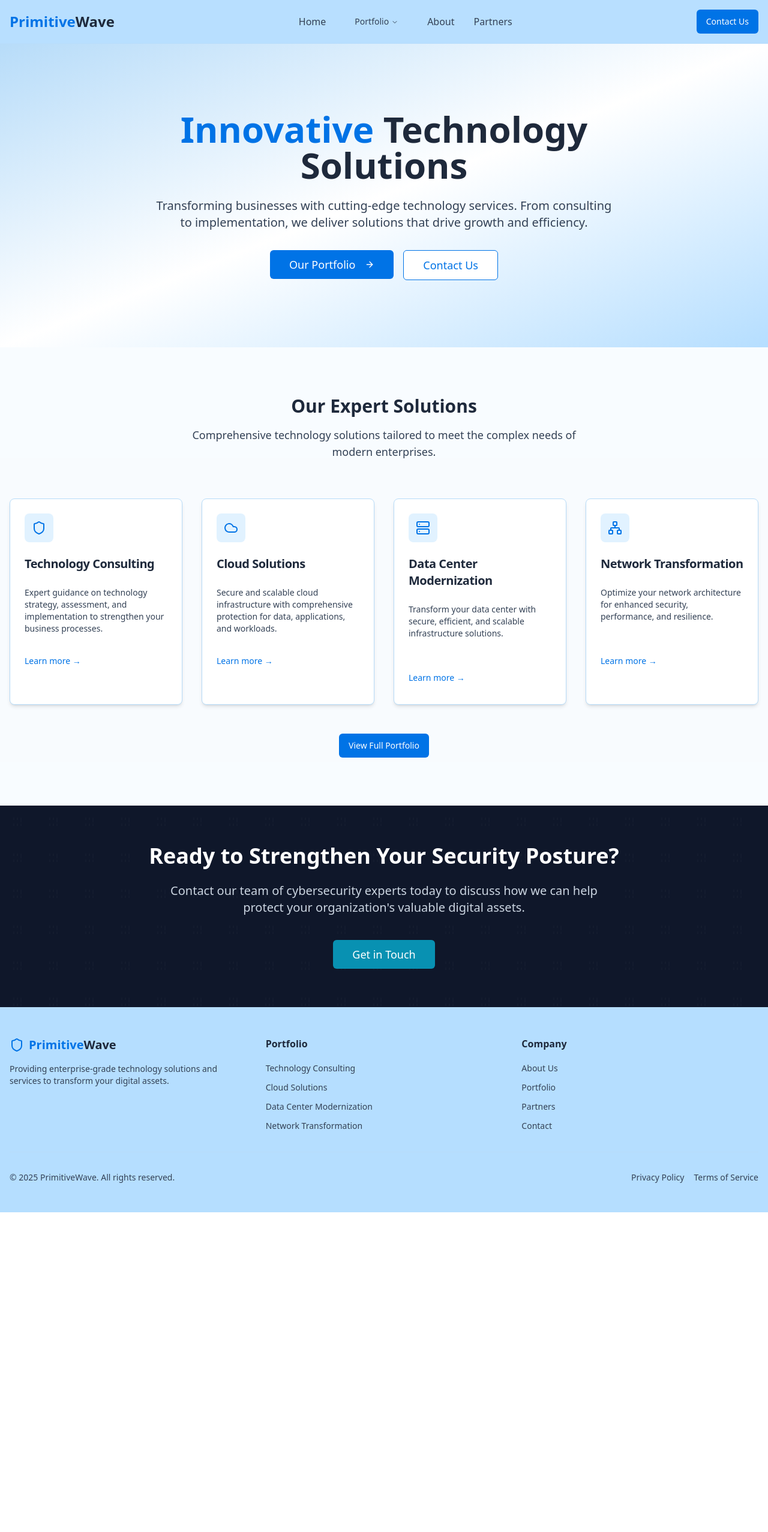
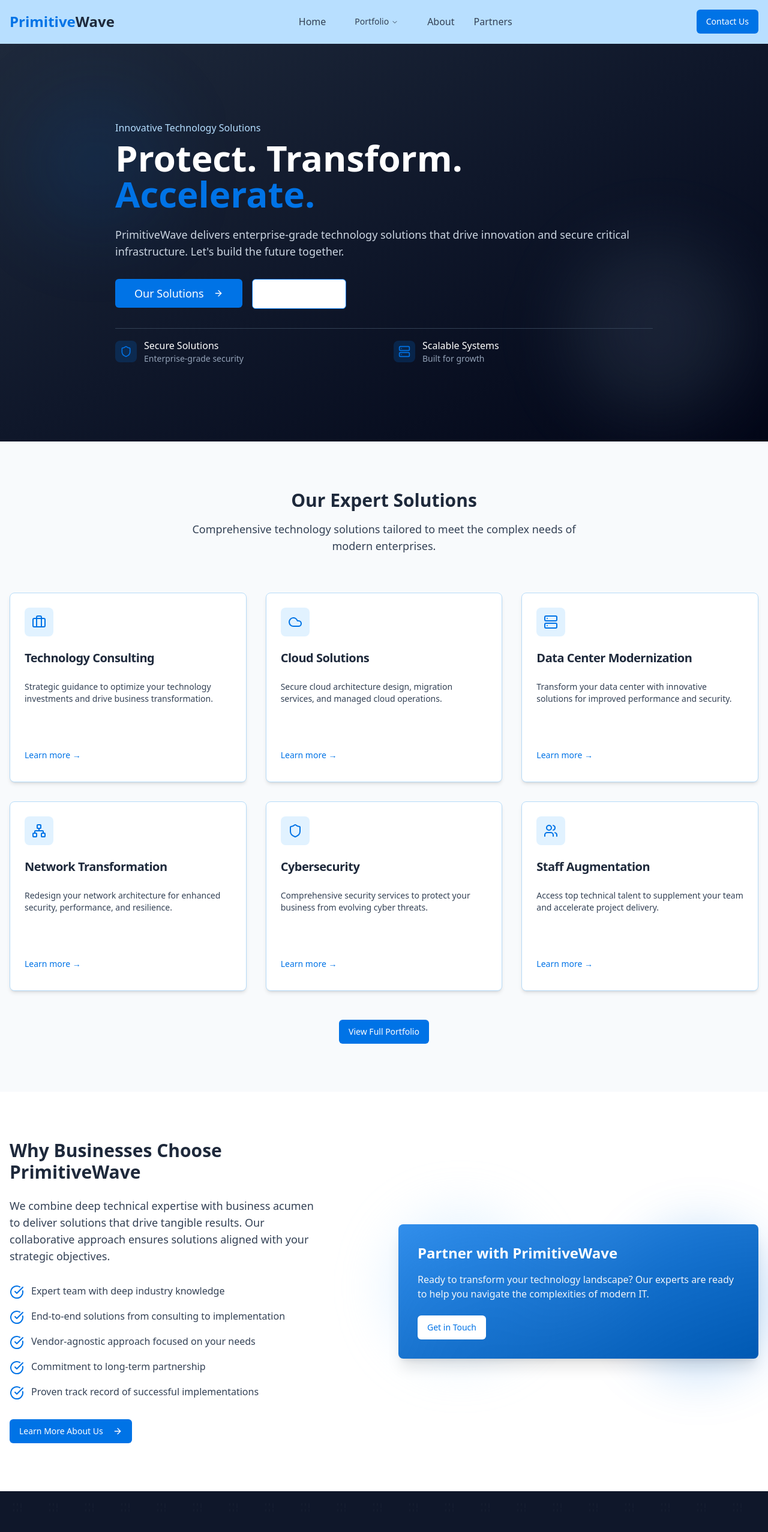
Before and after one commit to niranjanreddy836/conceptual-app-compass, a React (Vite) app: page / in a window 1280 px wide. Shown: the top 2554 px of the page at 60% size. Before the commit the page ends 2021 px from the top, so only its background shows below. Built offline with nearby package versions, Linux system fonts and the light colour scheme.

Commit message:
Refactor: Update homepage banner and content
Updated the homepage banner and added content, referencing the design and content from bornsec.com.

```diff
--- a/src/components/home/Hero.tsx
+++ b/src/components/home/Hero.tsx
@@ -1,34 +1,71 @@
 
 import { Button } from "@/components/ui/button";
 import { Link } from "react-router-dom";
-import { ArrowRight } from "lucide-react";
+import { ArrowRight, Shield, Server } from "lucide-react";
 
 const Hero = () => {
   return (
-    <div className="relative bg-gradient-to-br from-[#b7dcf9] via-[#ffffff] to-[#b5deff] overflow-hidden">
-      <div className="container mx-auto px-6 py-20 md:py-28 relative z-10">
-        <div className="max-w-4xl mx-auto text-center">
-          <h1 className="text-4xl md:text-5xl lg:text-6xl font-bold text-slate-800 mb-6 animate-fade-in">
-            <span className="text-[#0073e6]">Innovative</span> Technology Solutions
+    <div className="relative bg-gradient-to-br from-slate-800 via-slate-900 to-slate-950 overflow-hidden">
+      <div className="absolute inset-0 bg-grid-white/[0.05] bg-[length:20px_20px]" />
+      <div className="absolute inset-0 flex items-center justify-center">
+        <div className="w-full h-full max-w-7xl mx-auto">
+          {/* Abstract geometric shapes */}
+          <div className="absolute top-20 left-10 w-60 h-60 rounded-full bg-[#0073e6]/10 blur-3xl" />
+          <div className="absolute bottom-10 right-10 w-72 h-72 rounded-full bg-[#b5deff]/10 blur-3xl" />
+        </div>
+      </div>
+
+      <div className="container mx-auto px-6 py-24 md:py-32 relative z-10">
+        <div className="max-w-4xl mx-auto">
+          <div className="flex flex-col lg:flex-row gap-12">
+            <div className="flex-1 space-y-8">
+              <div>
+                <p className="text-[#b5deff] font-medium mb-2 animate-fade-in">Innovative Technology Solutions</p>
+                <h1 className="text-4xl md:text-5xl lg:text-6xl font-bold text-white mb-6 animate-fade-in">
+                  Protect. Transform. <span className="text-[#0073e6]">Accelerate.</span>
                 </h1>
 
-          <p className="text-xl text-slate-700 mb-8 max-w-3xl mx-auto animate-fade-in delay-150">
-            Transforming businesses with cutting-edge technology services.
-            From consulting to implementation, we deliver solutions that drive growth and efficiency.
+                <p className="text-lg text-slate-300 mb-8 animate-fade-in delay-150">
+                  PrimitiveWave delivers enterprise-grade technology solutions that drive innovation
+                  and secure critical infrastructure. Let's build the future together.
                 </p>
+              </div>
 
-          <div className="flex flex-col sm:flex-row justify-center gap-4 animate-fade-in delay-300">
+              <div className="flex flex-col sm:flex-row gap-4 animate-fade-in delay-300">
                 <Link to="/portfolio">
                   <Button className="bg-[#0073e6] hover:bg-[#0059b3] text-white px-8 py-6 text-lg transition-all duration-300 transform hover:translate-x-1">
-                Our Portfolio
+                    Our Solutions
                     <ArrowRight className="ml-2 h-5 w-5" />
                   </Button>
                 </Link>
                 <Link to="/contact">
-              <Button variant="outline" className="border-[#0073e6] text-[#0073e6] hover:bg-[#0073e6]/10 px-8 py-6 text-lg transition-all duration-300">
+                  <Button variant="outline" className="border-[#0073e6] text-white hover:bg-[#0073e6]/10 px-8 py-6 text-lg transition-all duration-300">
                     Contact Us
                   </Button>
                 </Link>
+              </div>
+
+              <div className="grid grid-cols-2 gap-4 sm:gap-8 mt-8 pt-4 border-t border-slate-700 animate-fade-in delay-450">
+                <div className="flex items-center gap-3">
+                  <div className="bg-[#0073e6]/20 p-2 rounded-lg">
+                    <Shield className="h-5 w-5 text-[#0073e6]" />
+                  </div>
+                  <div>
+                    <p className="text-white font-medium">Secure Solutions</p>
+                    <p className="text-slate-400 text-sm">Enterprise-grade security</p>
+                  </div>
+                </div>
+                <div className="flex items-center gap-3">
+                  <div className="bg-[#0073e6]/20 p-2 rounded-lg">
+                    <Server className="h-5 w-5 text-[#0073e6]" />
+                  </div>
+                  <div>
+                    <p className="text-white font-medium">Scalable Systems</p>
+                    <p className="text-slate-400 text-sm">Built for growth</p>
+                  </div>
+                </div>
+              </div>
+            </div>
           </div>
         </div>
       </div>
--- a/src/components/home/Services.tsx
+++ b/src/components/home/Services.tsx
@@ -1,5 +1,5 @@
 
-import { Shield, Cloud, Server, Network } from "lucide-react";
+import { Shield, Cloud, Server, Network, Users, Briefcase } from "lucide-react";
 import { Link } from "react-router-dom";
 import { Card, CardContent, CardDescription, CardFooter, CardHeader, CardTitle } from "@/components/ui/card";
 import { Button } from "@/components/ui/button";
@@ -7,37 +7,51 @@ import { Button } from "@/components/ui/button";
 const services = [
   {
     id: "consulting",
-    icon: Shield,
+    icon: Briefcase,
     title: "Technology Consulting",
-    description: "Expert guidance on technology strategy, assessment, and implementation to strengthen your business processes.",
-    link: "/portfolio#consulting"
+    description: "Strategic guidance to optimize your technology investments and drive business transformation.",
+    link: "/portfolio/consulting"
   },
   {
     id: "cloud-solutions",
     icon: Cloud,
     title: "Cloud Solutions",
-    description: "Secure and scalable cloud infrastructure with comprehensive protection for data, applications, and workloads.",
-    link: "/portfolio#cloud-solutions"
+    description: "Secure cloud architecture design, migration services, and managed cloud operations.",
+    link: "/portfolio/cloud-solutions"
   },
   {
     id: "data-center",
     icon: Server,
     title: "Data Center Modernization",
-    description: "Transform your data center with secure, efficient, and scalable infrastructure solutions.",
-    link: "/portfolio#data-center"
+    description: "Transform your data center with innovative solutions for improved performance and security.",
+    link: "/portfolio/data-center"
   },
   {
     id: "network",
     icon: Network,
     title: "Network Transformation",
-    description: "Optimize your network architecture for enhanced security, performance, and resilience.",
-    link: "/portfolio#network"
+    description: "Redesign your network architecture for enhanced security, performance, and resilience.",
+    link: "/portfolio/network-transformation"
+  },
+  {
+    id: "security",
+    icon: Shield,
+    title: "Cybersecurity",
+    description: "Comprehensive security services to protect your business from evolving cyber threats.",
+    link: "/portfolio#security"
+  },
+  {
+    id: "staffing",
+    icon: Users,
+    title: "Staff Augmentation",
+    description: "Access top technical talent to supplement your team and accelerate project delivery.",
+    link: "/portfolio#staffing"
   }
 ];
 
 const Services = () => {
   return (
-    <section className="py-20 bg-[#b7dcf9]/10">
+    <section className="py-20 bg-slate-50">
       <div className="container mx-auto px-4">
         <div className="text-center mb-16 animate-fade-in">
           <h2 className="text-3xl font-bold text-slate-800 mb-4">
@@ -48,12 +62,12 @@ const Services = () => {
           </p>
         </div>
 
-        <div className="grid grid-cols-1 md:grid-cols-2 lg:grid-cols-4 gap-8">
+        <div className="grid grid-cols-1 md:grid-cols-2 lg:grid-cols-3 gap-8">
           {services.map((service, index) => (
             <Card
               key={service.id}
               className="border border-[#b7dcf9] bg-white shadow-md hover:shadow-lg transition-all duration-300 hover:-translate-y-2 animate-fade-in"
-              style={{ animationDelay: `${150 * (index + 1)}ms` }}
+              style={{ animationDelay: `${150 * (index % 3 + 1)}ms` }}
             >
               <CardHeader>
                 <div className="bg-[#b5deff]/40 w-12 h-12 rounded-lg flex items-center justify-center mb-4">
--- /dev/null
+++ b/src/components/home/WhyChooseUs.tsx
@@ -0,0 +1,71 @@
+
+import { ArrowRight, CheckCircle } from "lucide-react";
+import { Link } from "react-router-dom";
+import { Button } from "@/components/ui/button";
+
+const reasons = [
+  "Expert team with deep industry knowledge",
+  "End-to-end solutions from consulting to implementation",
+  "Vendor-agnostic approach focused on your needs",
+  "Commitment to long-term partnership",
+  "Proven track record of successful implementations"
+];
+
+const WhyChooseUs = () => {
+  return (
+    <section className="py-20 bg-white">
+      <div className="container mx-auto px-4">
+        <div className="flex flex-col lg:flex-row gap-12 items-center">
+          <div className="flex-1">
+            <div className="max-w-lg animate-fade-in">
+              <h2 className="text-3xl font-bold text-slate-800 mb-6">
+                Why Businesses Choose PrimitiveWave
+              </h2>
+              <p className="text-lg text-slate-700 mb-8">
+                We combine deep technical expertise with business acumen to deliver solutions that drive tangible results. Our collaborative approach ensures solutions aligned with your strategic objectives.
+              </p>
+
+              <ul className="space-y-4 mb-8">
+                {reasons.map((reason, index) => (
+                  <li key={index} className="flex items-start gap-3 animate-fade-in" style={{ animationDelay: `${150 * (index + 1)}ms` }}>
+                    <CheckCircle className="h-6 w-6 text-[#0073e6] flex-shrink-0 mt-0.5" />
+                    <span className="text-slate-700">{reason}</span>
+                  </li>
+                ))}
+              </ul>
+
+              <Link to="/about">
+                <Button className="bg-[#0073e6] hover:bg-[#0059b3] text-white transition-all duration-300">
+                  Learn More About Us
+                  <ArrowRight className="ml-2 h-5 w-5" />
+                </Button>
+              </Link>
+            </div>
+          </div>
+
+          <div className="flex-1 order-first lg:order-last">
+            <div className="relative animate-fade-in">
+              <div className="absolute -top-6 -left-6 w-64 h-64 rounded-full bg-[#b5deff]/30 blur-2xl" />
+              <div className="absolute -bottom-8 -right-8 w-64 h-64 rounded-full bg-[#0073e6]/20 blur-2xl" />
+
+              <div className="relative bg-gradient-to-br from-[#0073e6]/80 to-[#0059b3] rounded-lg p-8 shadow-xl">
+                <h3 className="text-2xl font-bold text-white mb-4">Partner with PrimitiveWave</h3>
+                <p className="text-slate-100 mb-6">
+                  Ready to transform your technology landscape? Our experts are ready to help you navigate the complexities of modern IT.
+                </p>
+
+                <Link to="/contact">
+                  <Button variant="secondary" className="text-[#0073e6] bg-white hover:bg-slate-100 transition-all duration-300">
+                    Get in Touch
+                  </Button>
+                </Link>
+              </div>
+            </div>
+          </div>
+        </div>
+      </div>
+    </section>
+  );
+};
+
+export default WhyChooseUs;
--- a/src/pages/Index.tsx
+++ b/src/pages/Index.tsx
@@ -2,6 +2,7 @@
 import Layout from "@/components/layout/Layout";
 import Hero from "@/components/home/Hero";
 import Services from "@/components/home/Services";
+import WhyChooseUs from "@/components/home/WhyChooseUs";
 import CTASection from "@/components/home/CTASection";
 
 const Index = () => {
@@ -9,6 +10,7 @@ const Index = () => {
     <Layout>
       <Hero />
       <Services />
+      <WhyChooseUs />
       <CTASection />
     </Layout>
   );
```
Also changed, not shown: src/index.css (+4 -0 lines). Lines whose indentation alone changed are shown as unchanged.
